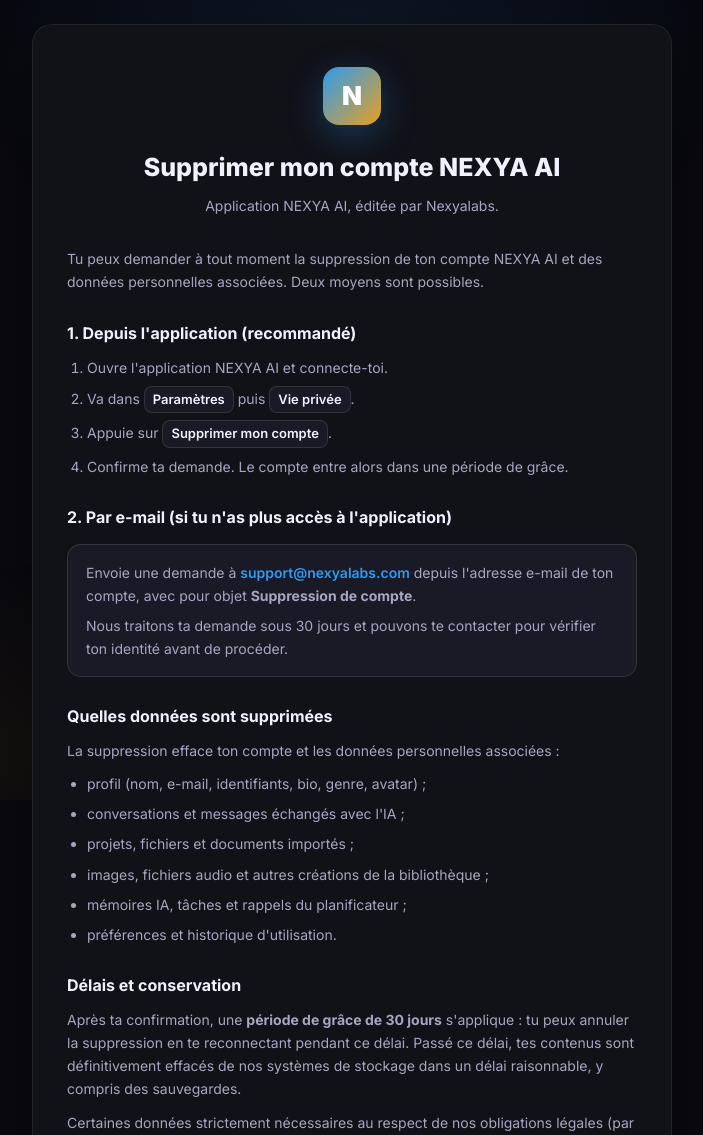
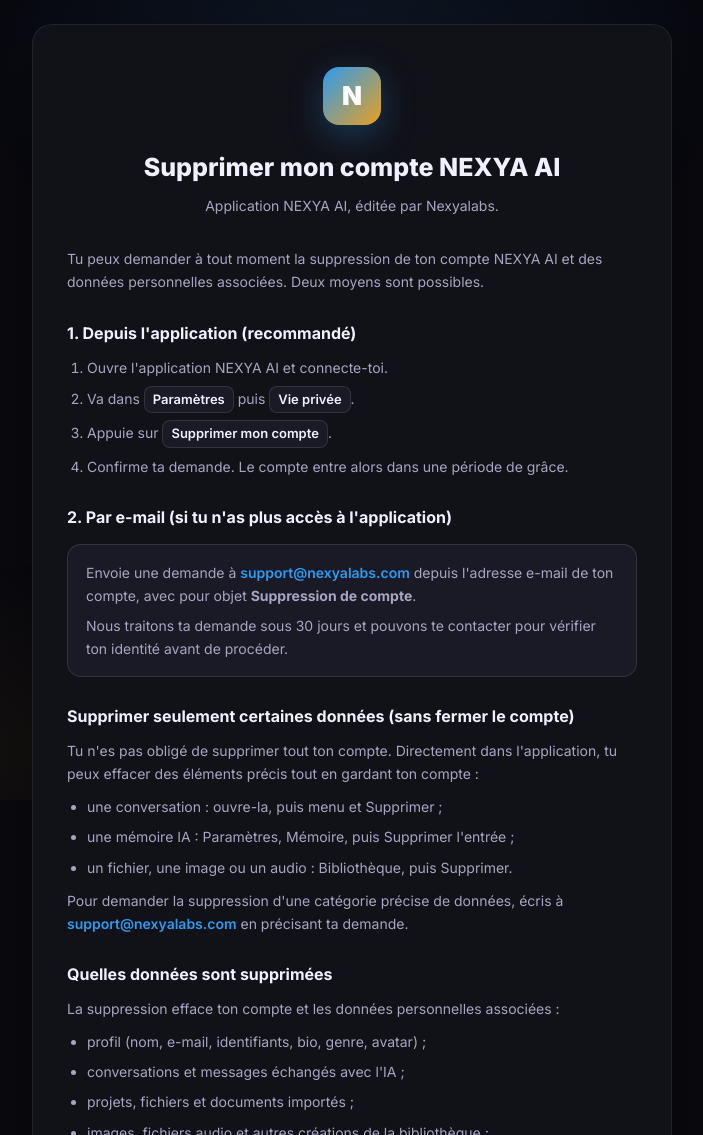
Before and after one commit to lothngassa/nexyalabs_site, a plain HTML site: page delete-account.html in a window 1280 px wide. Shown: the top 1135 px of the page, without its empty margins (288-991 px from the left). Drawn offline with Linux system fonts and the light colour scheme.

```diff
--- a/delete-account.html
+++ b/delete-account.html
@@ -66,6 +66,17 @@
     contacter pour vérifier ton identité avant de procéder.</p>
   </div>
 
+  <h2>Supprimer seulement certaines données (sans fermer le compte)</h2>
+  <p>Tu n'es pas obligé de supprimer tout ton compte. Directement dans l'application,
+  tu peux effacer des éléments précis tout en gardant ton compte :</p>
+  <ul>
+    <li>une conversation : ouvre-la, puis menu et Supprimer ;</li>
+    <li>une mémoire IA : Paramètres, Mémoire, puis Supprimer l'entrée ;</li>
+    <li>un fichier, une image ou un audio : Bibliothèque, puis Supprimer.</li>
+  </ul>
+  <p>Pour demander la suppression d'une catégorie précise de données, écris à
+  <a href="mailto:support@nexyalabs.com">support@nexyalabs.com</a> en précisant ta demande.</p>
+
   <h2>Quelles données sont supprimées</h2>
   <p>La suppression efface ton compte et les données personnelles associées :</p>
   <ul>
```
